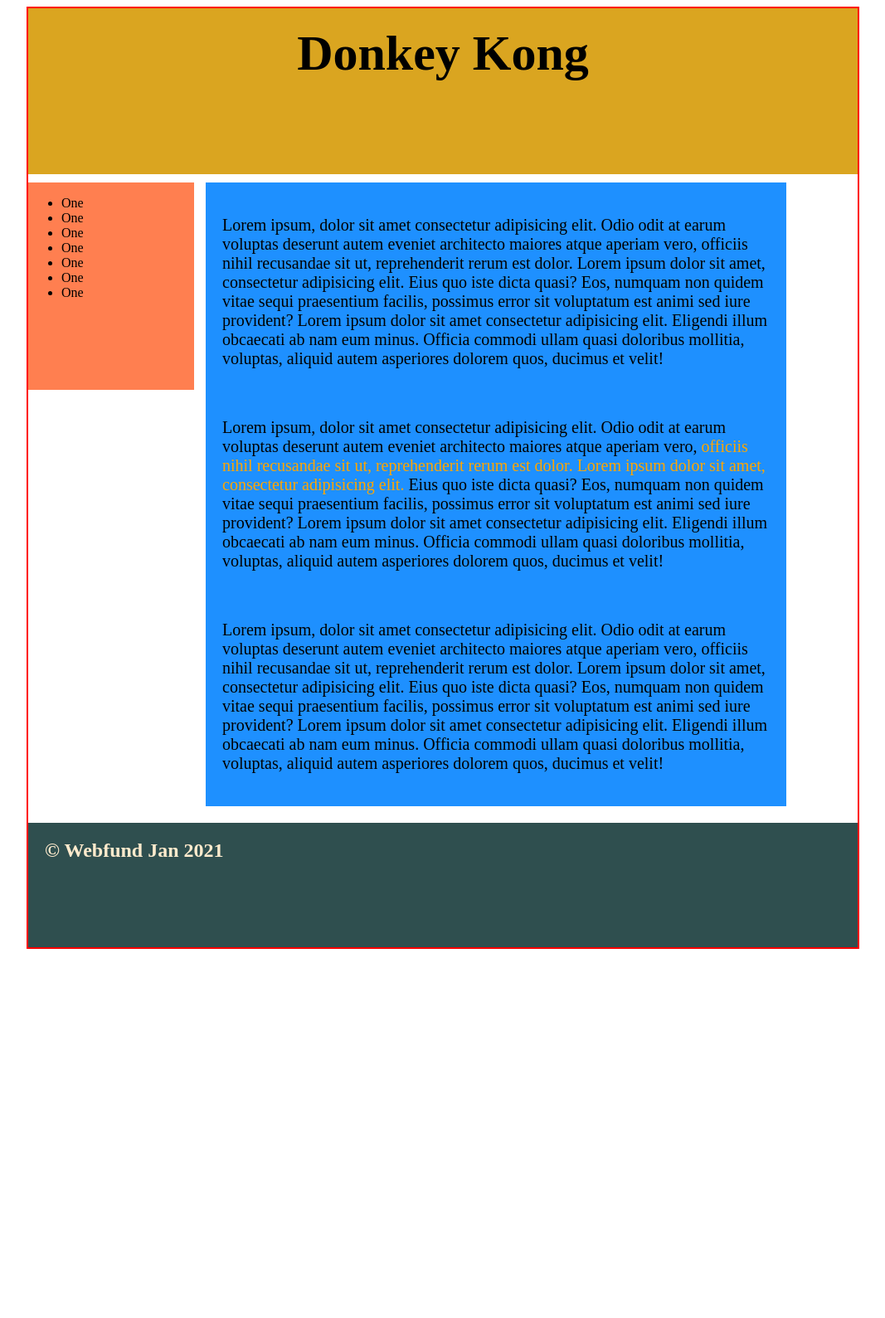
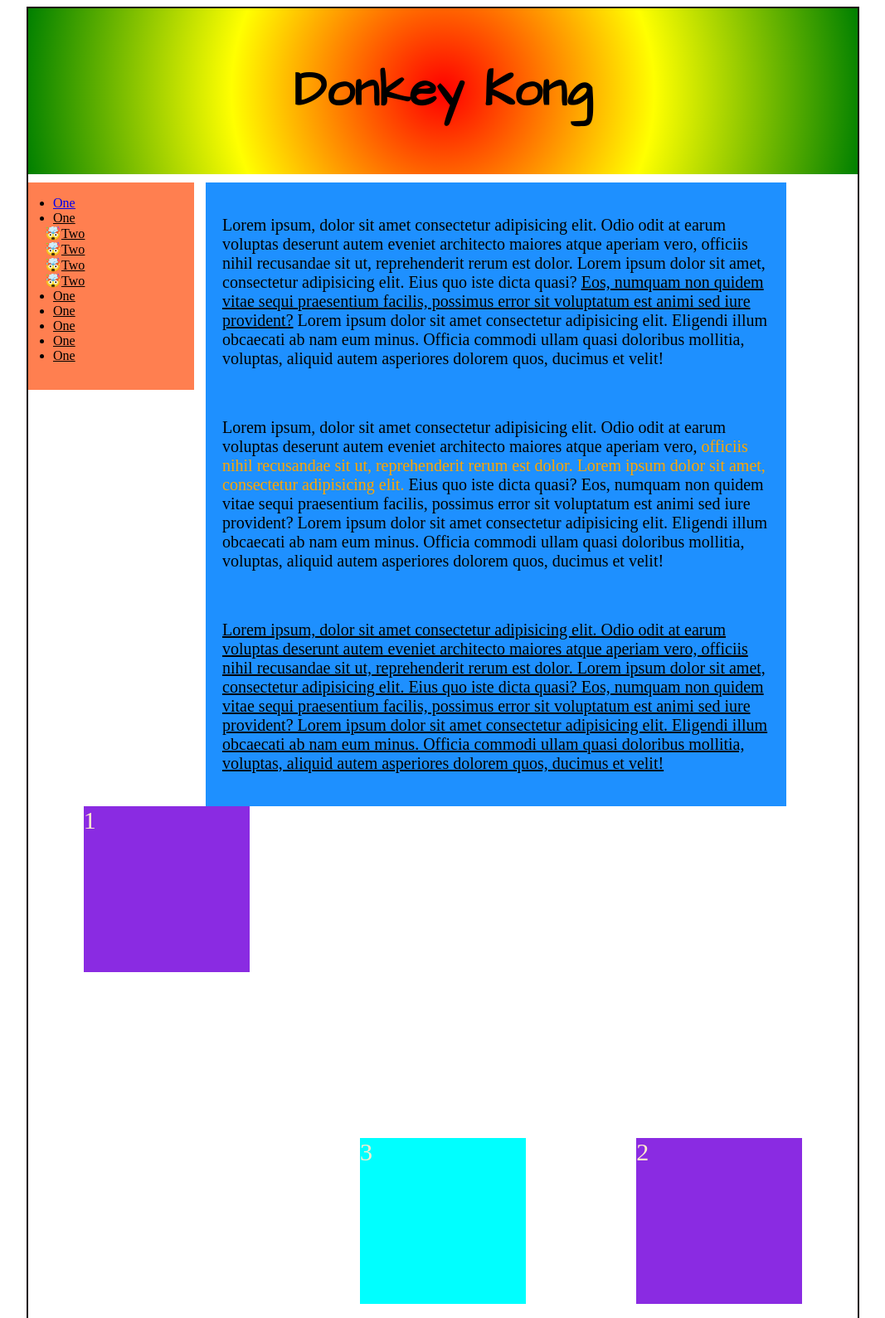
Before and after one commit to NicholeKing/WebFundJan2021, a plain HTML site: page css-afternoon-demo/index.html in a window 1280 px wide. Shown: the top 1589 px of the page at 83% size, without its empty margins (106-1173 px from the left). Before the commit the page ends 1152 px from the top, so only its background shows below. Drawn offline with Linux system fonts and the light colour scheme.

Commit message:
Day 3 Demo

```diff
--- a/css-afternoon-demo/index.html
+++ b/css-afternoon-demo/index.html
@@ -5,6 +5,8 @@
     <meta name="viewport" content="width=device-width, initial-scale=1.0">
     <title>Document</title>
     <link rel="stylesheet" href="style.css">
+    <link rel="preconnect" href="https://fonts.gstatic.com">
+    <link href="https://fonts.googleapis.com/css2?family=Architects+Daughter&display=swap" rel="stylesheet">
 </head>
 <body>
     <div class="container">
@@ -13,8 +15,14 @@
         </div>
         <div class="nav">
             <ul>
+                <li><a href="https://fonts.google.com/specimen/Architects+Daughter?category=Serif,Handwriting&sidebar.open=true&selection.family=Architects+Daughter">One</a></li>
                 <li>One</li>
-                <li>One</li>
+                <ul class="innerlist">
+                    <li>Two</li>
+                    <li>Two</li>
+                    <li>Two</li>
+                    <li>Two</li>
+                </ul>
                 <li>One</li>
                 <li>One</li>
                 <li>One</li>
@@ -23,9 +31,14 @@
             </ul>
         </div>
         <div class="content">
-            <p class="contentstyle">Lorem ipsum, dolor sit amet consectetur adipisicing elit. Odio odit at earum voluptas deserunt autem eveniet architecto maiores atque aperiam vero, officiis nihil recusandae sit ut, reprehenderit rerum est dolor. Lorem ipsum dolor sit amet, consectetur adipisicing elit. Eius quo iste dicta quasi? Eos, numquam non quidem vitae sequi praesentium facilis, possimus error sit voluptatum est animi sed iure provident? Lorem ipsum dolor sit amet consectetur adipisicing elit. Eligendi illum obcaecati ab nam eum minus. Officia commodi ullam quasi doloribus mollitia, voluptas, aliquid autem asperiores dolorem quos, ducimus et velit!</p>
+            <p class="contentstyle">Lorem ipsum, dolor sit amet consectetur adipisicing elit. Odio odit at earum voluptas deserunt autem eveniet architecto maiores atque aperiam vero, officiis nihil recusandae sit ut, reprehenderit rerum est dolor. Lorem ipsum dolor sit amet, consectetur adipisicing elit. Eius quo iste dicta quasi? <span class="underline">Eos, numquam non quidem vitae sequi praesentium facilis, possimus error sit voluptatum est animi sed iure provident?</span> Lorem ipsum dolor sit amet consectetur adipisicing elit. Eligendi illum obcaecati ab nam eum minus. Officia commodi ullam quasi doloribus mollitia, voluptas, aliquid autem asperiores dolorem quos, ducimus et velit!</p>
             <p class="contentstyle">Lorem ipsum, dolor sit amet consectetur adipisicing elit. Odio odit at earum voluptas deserunt autem eveniet architecto maiores atque aperiam vero, <span class="spanclass">officiis nihil recusandae sit ut, reprehenderit rerum est dolor. Lorem ipsum dolor sit amet, consectetur adipisicing elit.</span> Eius quo iste dicta quasi? Eos, numquam non quidem vitae sequi praesentium facilis, possimus error sit voluptatum est animi sed iure provident? Lorem ipsum dolor sit amet consectetur adipisicing elit. Eligendi illum obcaecati ab nam eum minus. Officia commodi ullam quasi doloribus mollitia, voluptas, aliquid autem asperiores dolorem quos, ducimus et velit!</p>
-            <p class="contentstyle">Lorem ipsum, dolor sit amet consectetur adipisicing elit. Odio odit at earum voluptas deserunt autem eveniet architecto maiores atque aperiam vero, officiis nihil recusandae sit ut, reprehenderit rerum est dolor. Lorem ipsum dolor sit amet, consectetur adipisicing elit. Eius quo iste dicta quasi? Eos, numquam non quidem vitae sequi praesentium facilis, possimus error sit voluptatum est animi sed iure provident? Lorem ipsum dolor sit amet consectetur adipisicing elit. Eligendi illum obcaecati ab nam eum minus. Officia commodi ullam quasi doloribus mollitia, voluptas, aliquid autem asperiores dolorem quos, ducimus et velit!</p>
+            <p class="contentstyle underline">Lorem ipsum, dolor sit amet consectetur adipisicing elit. Odio odit at earum voluptas deserunt autem eveniet architecto maiores atque aperiam vero, officiis nihil recusandae sit ut, reprehenderit rerum est dolor. Lorem ipsum dolor sit amet, consectetur adipisicing elit. Eius quo iste dicta quasi? Eos, numquam non quidem vitae sequi praesentium facilis, possimus error sit voluptatum est animi sed iure provident? Lorem ipsum dolor sit amet consectetur adipisicing elit. Eligendi illum obcaecati ab nam eum minus. Officia commodi ullam quasi doloribus mollitia, voluptas, aliquid autem asperiores dolorem quos, ducimus et velit!</p>
+        </div>
+        <div class="flexcontainer">
+            <div class="box">1</div>
+            <div class="box second">2</div>
+            <div class="box third">3</div>
         </div>
         <div class="footer">
             <h2 class="footerstyle">&copy; Webfund Jan 2021</h2>
--- a/css-afternoon-demo/style.css
+++ b/css-afternoon-demo/style.css
@@ -1,7 +1,7 @@
 .container {
     width: 1000px;
     min-height: 600px;
-    border: 2px solid red;
+    border: 2px solid #1c0c10;
     margin: 0 auto;
 }
 
@@ -10,6 +10,11 @@
     height: 200px;
     background-color: goldenrod;
     margin-bottom: 10px;
+}
+
+ul {
+    padding: 0px 30px;
+    text-decoration: underline;
 }
 
 .nav {
@@ -38,8 +43,11 @@
 .headerstyle {
     font-size: 60px;
     text-align: center;
-    margin: 0px;
-    padding: 20px;
+    margin: auto;
+    padding: 0px 20px;
+    line-height: 200px;
+    font-family: 'Architects Daughter', cursive;
+    background-image: radial-gradient(circle, red, yellow, green);
 }
 
 .contentstyle {
@@ -47,11 +55,44 @@
     font-size: 20px;
 }
 
+.spanclass {
+    color: orange;
+}
+
+.innerlist {
+    padding: 0px 10px;
+    list-style-type: "🤯";
+}
+
+.underline {
+    text-decoration: underline;
+}
+
 .footerstyle {
     padding: 20px;
     color:blanchedalmond;
 }
 
-.spanclass {
-    color: orange;
+.flexcontainer {
+    height: 600px;
+    display: flex;
+    justify-content: space-around;
 }
+
+.box {
+    width: 200px;
+    height: 200px;
+    background-color: blueviolet;
+    font-size: 30px;
+    color: blanchedalmond;
+}
+
+.third {
+    background-color: aqua;
+    align-self: flex-end;
+}
+
+.second {
+    order: 1;
+    align-self: flex-end;
+}
--- /dev/null
+++ b/daythree-demo/style.css
@@ -0,0 +1,70 @@
+.container {
+    margin: auto;
+    width: 1080px;
+    min-height: 200px;
+}
+
+.header {
+    height: 100px;
+    background-color: purple;
+    display: flex;
+    justify-content: space-between;
+    color: bisque;
+}
+
+.body {
+    height: 1000px;
+    background-color: aquamarine;
+    padding: 20px;
+}
+
+.top {
+    height: 300px;
+    margin-bottom: 20px;
+    background-color: orange;
+}
+
+.image {
+    height: 290px;
+    border: 5px solid gray;
+    margin-right: 20px;
+}
+
+.about {
+    vertical-align: top;
+    width: 450px;
+    display: inline-block;
+    background-color: azure;
+    margin-top: 20px;
+    padding: 10px;
+}
+
+.projects {
+    padding-top: 5px;
+    height: 675px;
+    background-color: bisque;
+    display: flex;
+    justify-content: space-around;
+}
+
+.gradientbg {
+    background-color: cornflowerblue;
+    padding: 10px;
+    margin: 0px;
+}
+
+.proj {
+    width: 250px;
+    background-color: darkolivegreen;
+    height: 650px;
+    margin-left: 10px;
+}
+
+.projimg {
+    width: 250px;
+}
+
+.footer {
+    height: 100px;
+    background-color: purple;
+}
```
Also changed, not shown: daythree-demo/index.html (added, +52 -0 lines), daythree-demo/pictures/ferret2.jpg (added), 1 other file.
